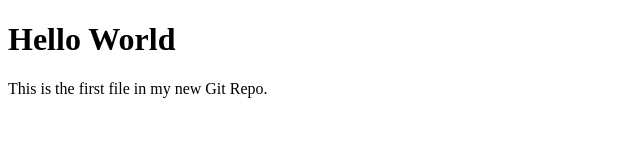
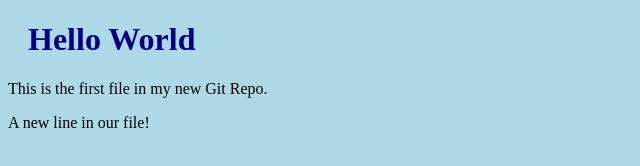
Before and after one commit to POLY-Languages-Institute/jjpark921.github.io, a plain HTML site: page index.html in a window 1280 px wide. Shown: the whole page, without its empty margins (0-640 px from the left). Drawn offline with Linux system fonts and the light colour scheme.

Commit message:
just commit it.

```diff
--- a/index.html
+++ b/index.html
@@ -1,11 +1,13 @@
 <!DOCTYPE html>
 <html>
 <head>
+    <link rel="stylesheet" href="bluestyle.css">
     <title>Hello World</title>
 </head>
 <body>
     <h1>Hello World</h1>
     <p>This is the first file in my new Git Repo.</p>
+    <p>A new line in our file!</p>
 </body>
 
 </html>
```
